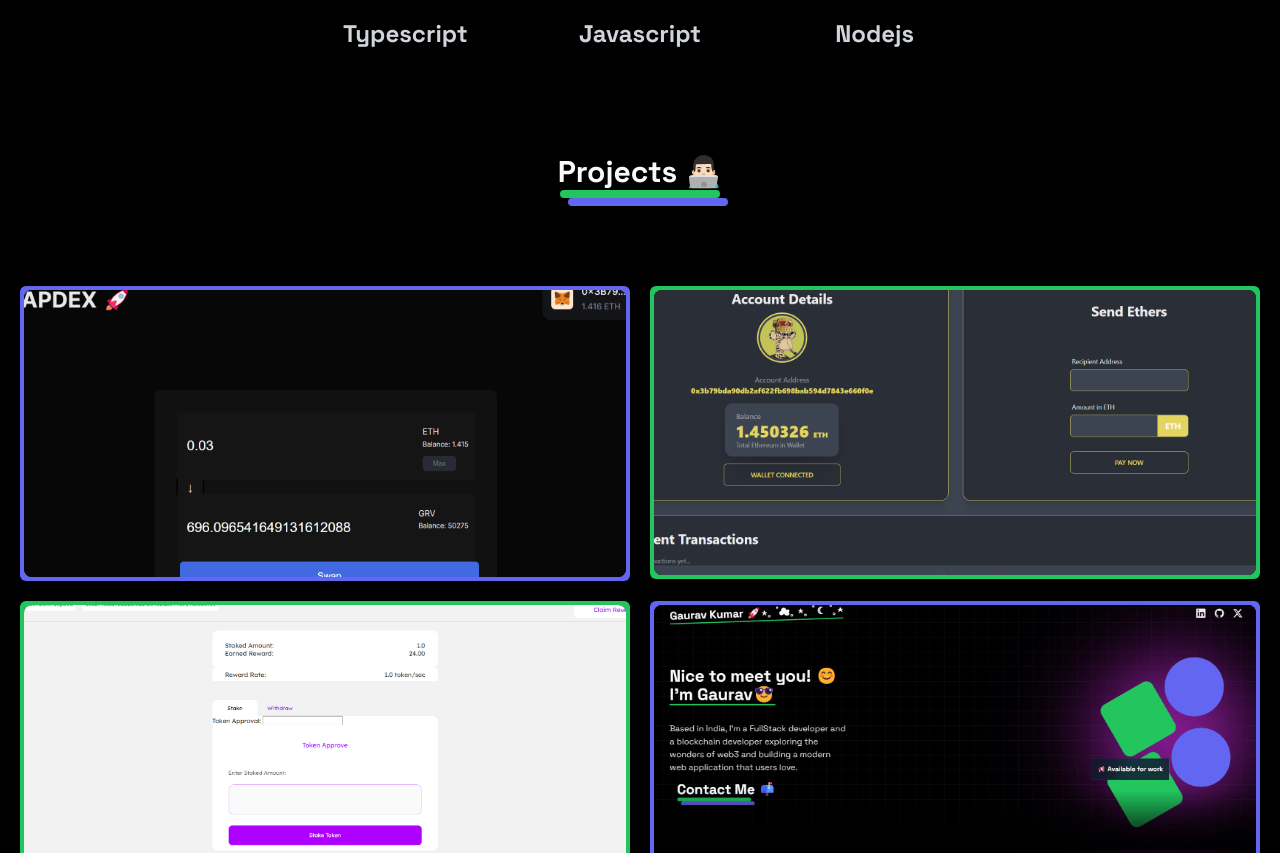
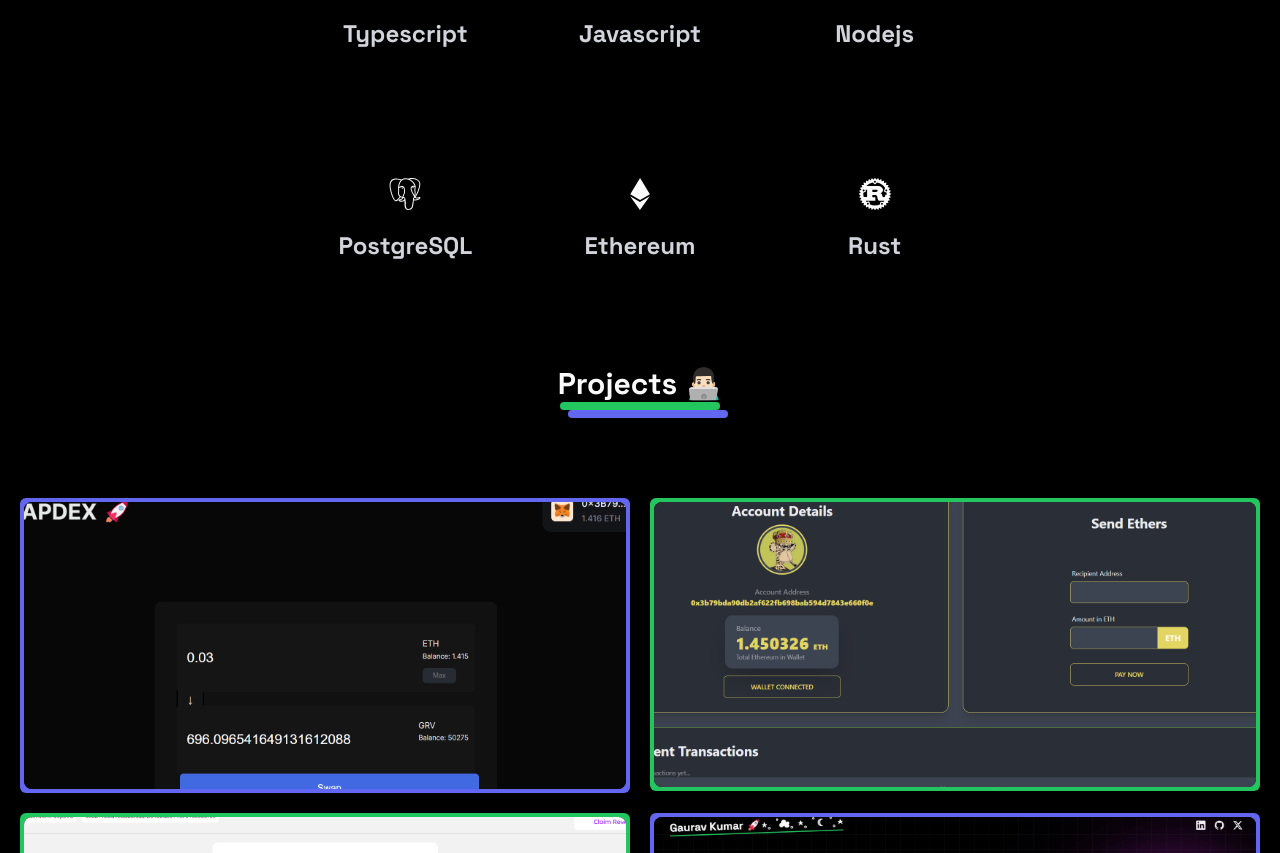
Before and after one commit to gks2022004/portfolio, a Next.js app: page / in a window 1280 px wide. Shown: the part 1346-2199 px from the top of the page. Built offline with nearby package versions, Linux system fonts and the light colour scheme.

Commit message:
update: skills

```diff
--- a/app/(home)/components/Skills.tsx
+++ b/app/(home)/components/Skills.tsx
@@ -3,7 +3,7 @@
 import React from 'react';
 import Title from './Title';
 import { HoverEffect } from '@/components/ui/card-hover-effects';
-import { SiGit, SiJavascript, SiMongodb, SiNextdotjs, SiNodedotjs, SiReact, SiSolidity, SiTailwindcss, SiTypescript } from 'react-icons/si';
+import { SiEthereum, SiGit, SiJavascript, SiMongodb, SiNextdotjs, SiNodedotjs, SiPostgresql, SiReact, SiRust, SiSolidity, SiTailwindcss, SiTypescript } from 'react-icons/si';
 
 function Skills() {
 
@@ -45,6 +45,18 @@ function Skills() {
       text: "Nodejs",
       Icon: SiNodedotjs,
     },
+    {
+      text: "PostgreSQL",
+      Icon: SiPostgresql,
+    },
+    {
+      text: "Ethereum",
+      Icon: SiEthereum,
+    },
+    {
+      text: "Rust",
+      Icon: SiRust,
+    },
   ];
 
   return (
```
